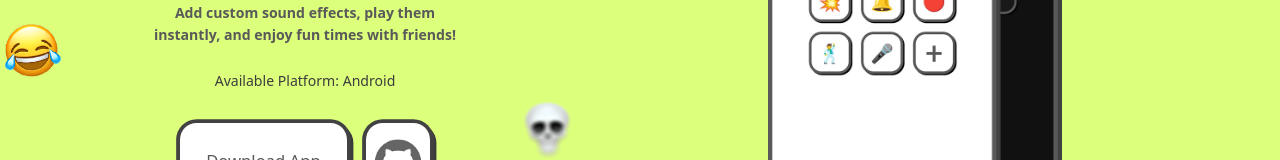
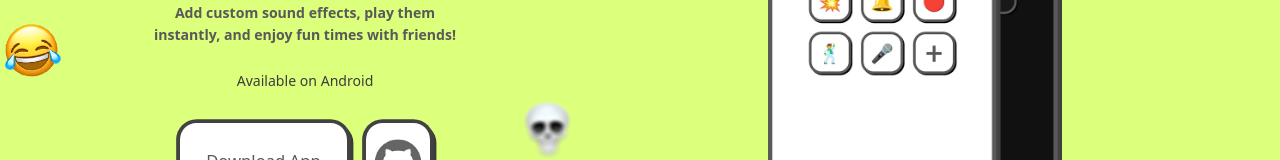
Before and after one commit to SujalAgre/blurt-website, a React (Vite) app: page / in a window 1280 px wide. Shown: the part 350-510 px from the top of the page. Built offline with nearby package versions, Linux system fonts and the light colour scheme.

Commit message:
fix available on android

```diff
--- a/src/App.tsx
+++ b/src/App.tsx
@@ -11,7 +11,7 @@ function App() {
 
           <p className="font-bold sm:mb-[10px] md:mb-[2vw] sm:w-[80vw] sm:text-[13px] sm:text-center md:text-[1.1vw] text-[#595959] md:w-[24vw]">Add custom sound effects, play them instantly, and enjoy fun times with friends!</p>
 
-          <p className="font-medium sm:mb-[10px] md:mb-[2.5vw] sm:text-[15px] sm:text-center md:text-[1.1vw] text-[#3C3C3C] md:w-[25vw]">Available Platform: Android</p>
+          <p className="font-medium sm:mb-[10px] md:mb-[2.5vw] sm:text-[15px] sm:text-center md:text-[1.1vw] text-[#3C3C3C] md:w-[25vw]">Available on Android</p>
 
           <div className="flex flex-row">
             <a href="https://github.com/SujalAgre/Blurt/releases/download/v1.0/blurt-app.apk" target='_blank'>
```
